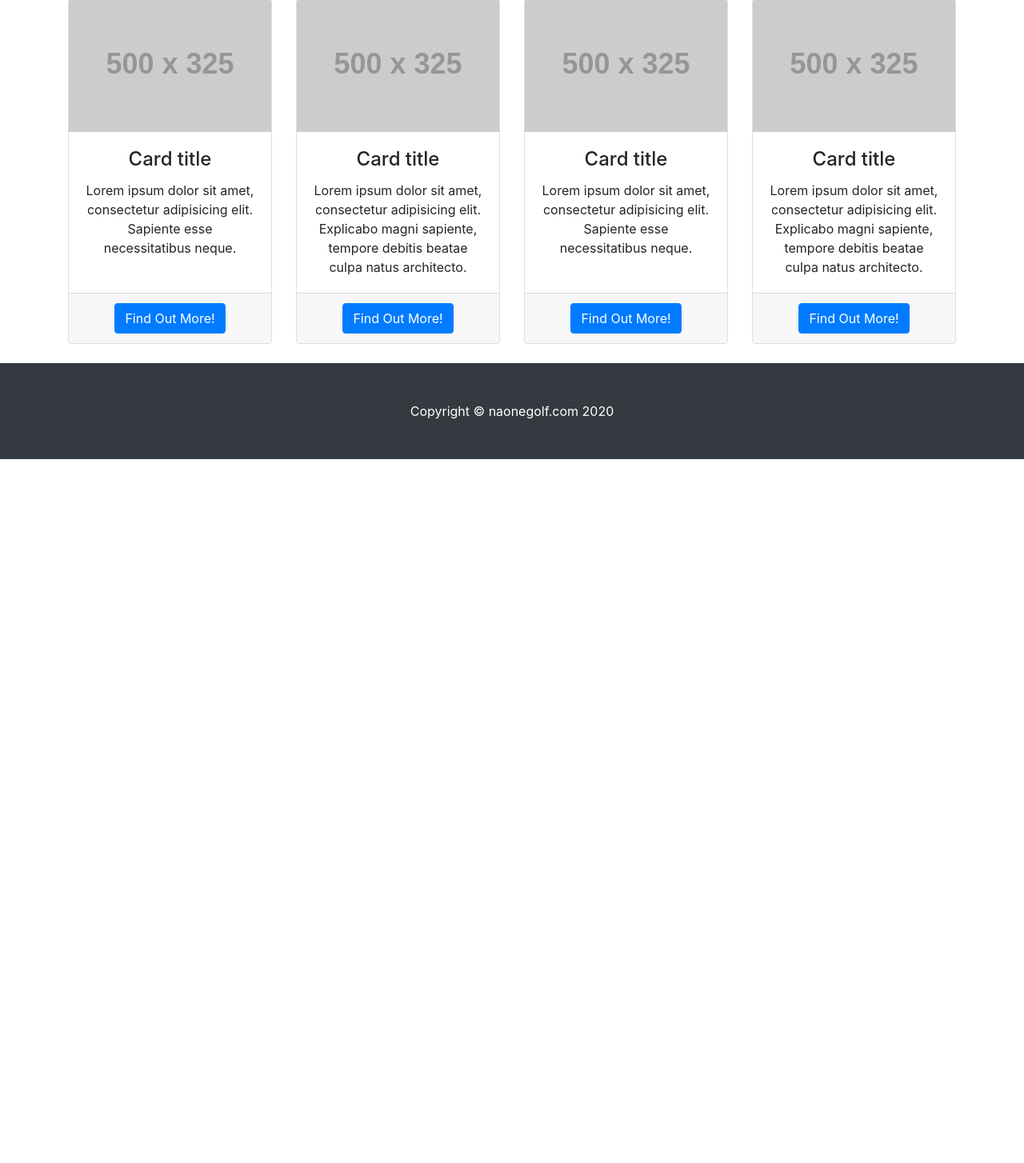
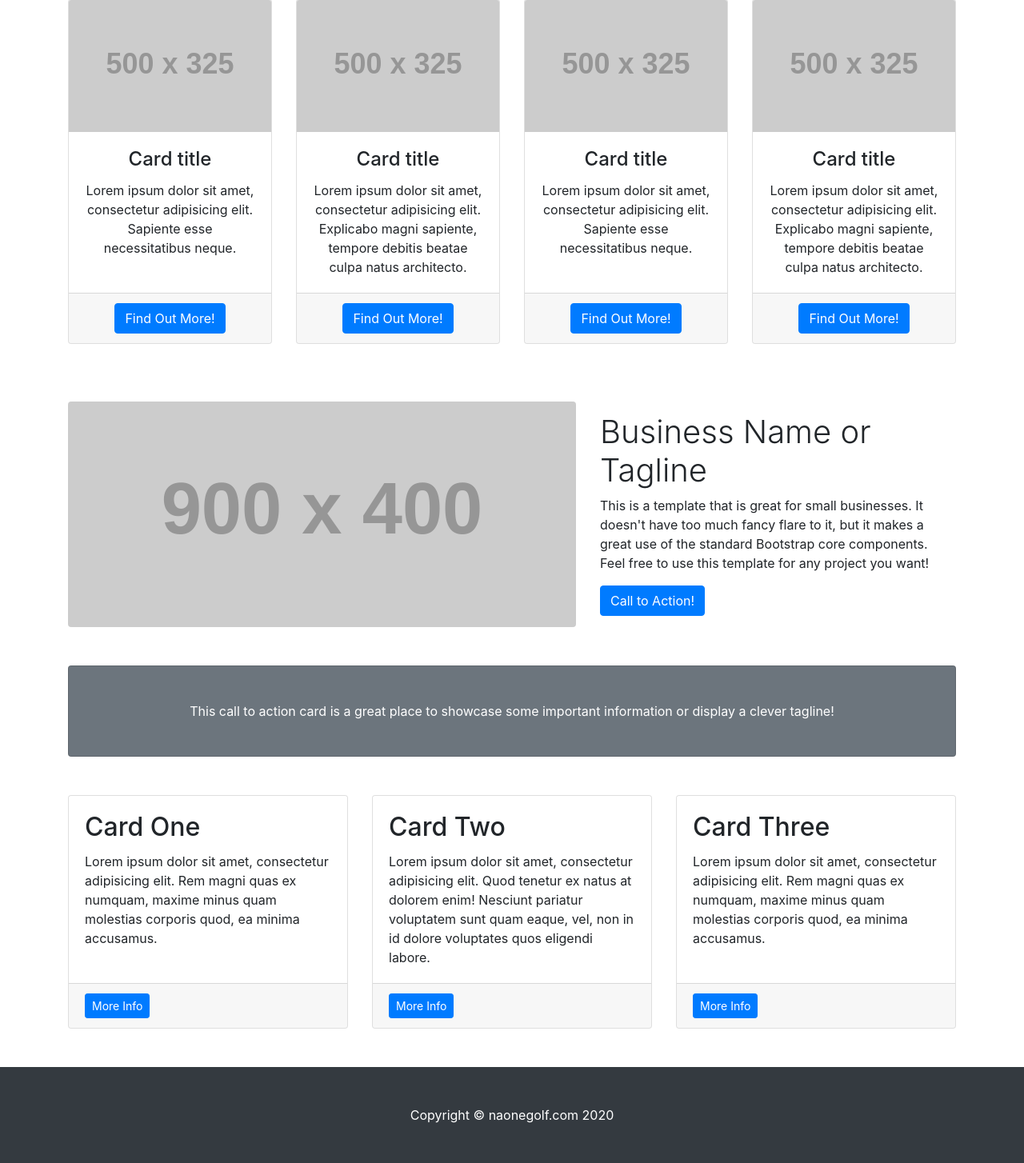
Before and after one commit to pincoin/naonegolf, a Django app: page / in a window 1280 px wide. Shown: the part 451-1905 px from the top of the page at 80% size. Before the commit the page ends 1025 px from the top, so only its background shows below. Run offline with Django 3.2, Linux system fonts and the light colour scheme; grey boxes labelled with a size stand in for pictures from a placeholder-image service; parts of the project's set-up code (start-up, migrations or seed data) failed here and were passed over; some libraries are stand-ins or nearby versions.

Commit message:
- html5 template

```diff
--- a/conf/templates/conf/home.html
+++ b/conf/templates/conf/home.html
@@ -126,6 +126,79 @@
     </div>
     <!-- /.row -->
 
+
+    <!-- Heading Row -->
+    <div class="row align-items-center my-5">
+        <div class="col-lg-7">
+            <img class="img-fluid rounded mb-4 mb-lg-0" src="http://placehold.it/900x400" alt="">
+        </div>
+        <!-- /.col-lg-8 -->
+        <div class="col-lg-5">
+            <h1 class="font-weight-light">Business Name or Tagline</h1>
+            <p>This is a template that is great for small businesses. It doesn't have too much fancy flare to it, but it
+                makes a great use of the standard Bootstrap core components. Feel free to use this template for any
+                project you want!</p>
+            <a class="btn btn-primary" href="#">Call to Action!</a>
+        </div>
+        <!-- /.col-md-4 -->
+    </div>
+    <!-- /.row -->
+
+    <!-- Call to Action Well -->
+    <div class="card text-white bg-secondary my-5 py-4 text-center">
+        <div class="card-body">
+            <p class="text-white m-0">This call to action card is a great place to showcase some important information
+                or display a clever tagline!</p>
+        </div>
+    </div>
+
+    <!-- Content Row -->
+    <div class="row">
+        <div class="col-md-4 mb-5">
+            <div class="card h-100">
+                <div class="card-body">
+                    <h2 class="card-title">Card One</h2>
+                    <p class="card-text">Lorem ipsum dolor sit amet, consectetur adipisicing elit. Rem magni quas ex
+                        numquam, maxime minus quam molestias corporis quod, ea minima accusamus.</p>
+                </div>
+                <div class="card-footer">
+                    <a href="#" class="btn btn-primary btn-sm">More Info</a>
+                </div>
+            </div>
+        </div>
+        <!-- /.col-md-4 -->
+        <div class="col-md-4 mb-5">
+            <div class="card h-100">
+                <div class="card-body">
+                    <h2 class="card-title">Card Two</h2>
+                    <p class="card-text">Lorem ipsum dolor sit amet, consectetur adipisicing elit. Quod tenetur ex natus
+                        at dolorem enim! Nesciunt pariatur voluptatem sunt quam eaque, vel, non in id dolore voluptates
+                        quos eligendi labore.</p>
+                </div>
+                <div class="card-footer">
+                    <a href="#" class="btn btn-primary btn-sm">More Info</a>
+                </div>
+            </div>
+        </div>
+        <!-- /.col-md-4 -->
+        <div class="col-md-4 mb-5">
+            <div class="card h-100">
+                <div class="card-body">
+                    <h2 class="card-title">Card Three</h2>
+                    <p class="card-text">Lorem ipsum dolor sit amet, consectetur adipisicing elit. Rem magni quas ex
+                        numquam, maxime minus quam molestias corporis quod, ea minima accusamus.</p>
+                </div>
+                <div class="card-footer">
+                    <a href="#" class="btn btn-primary btn-sm">More Info</a>
+                </div>
+            </div>
+        </div>
+        <!-- /.col-md-4 -->
+
+    </div>
+    <!-- /.row -->
+
+
 </div>
 <!-- /.container -->
 
```
Also changed, not shown: doc/terms.md (+27 -0 lines), doc/changelog.md.
